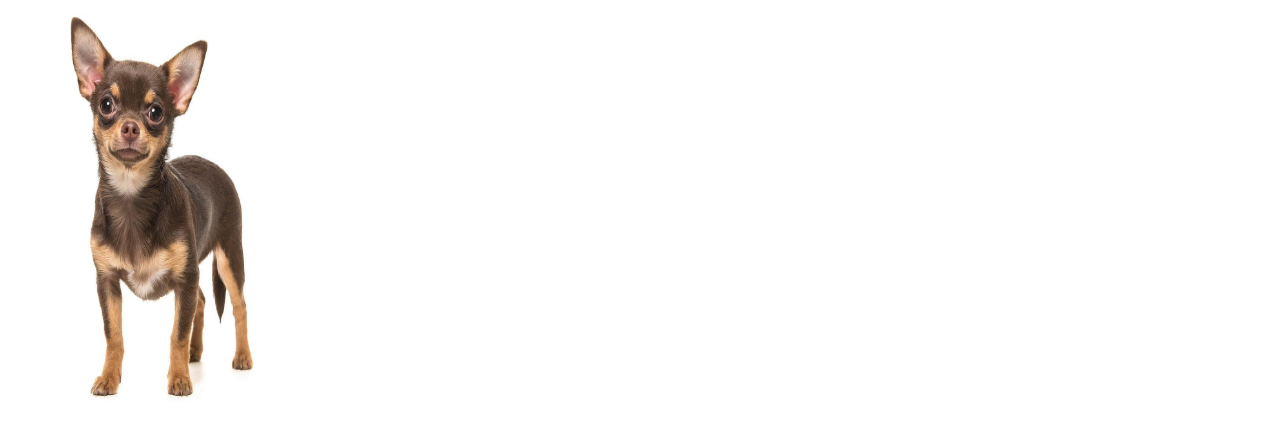
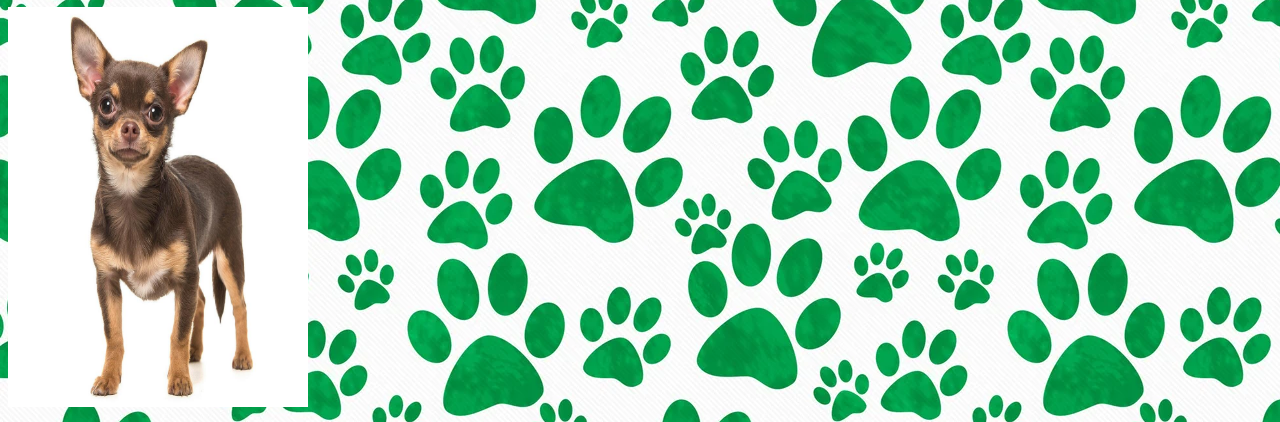
Before and after one commit to MaxymZaliskii/-2, a plain HTML site: page Курсова/собачки/domashni.html in a window 1280 px wide. Shown: the part 118-540 px from the top of the page. Drawn offline with Linux system fonts and the light colour scheme.

Commit message:
Add files via upload

```diff
--- a/Курсова/собачки/domashni.html
+++ b/Курсова/собачки/domashni.html
@@ -9,6 +9,9 @@
     height: 400px;
     width: 300px;
    }
+   html{
+    background-image: url(зображення/depositphotos_84990410-stock-photo-green-and-white-dog-paw.jpg);
+ }
    </style>
 </head>
 <body>
```
Also changed, not shown: Курсова/собачки/index.html (+3 -1 lines), Курсова/собачки/komp.html (+3 -0 lines), Курсова/собачки/mysl.html (+3 -0 lines), Курсова/собачки/stor.html (+3 -0 lines).
